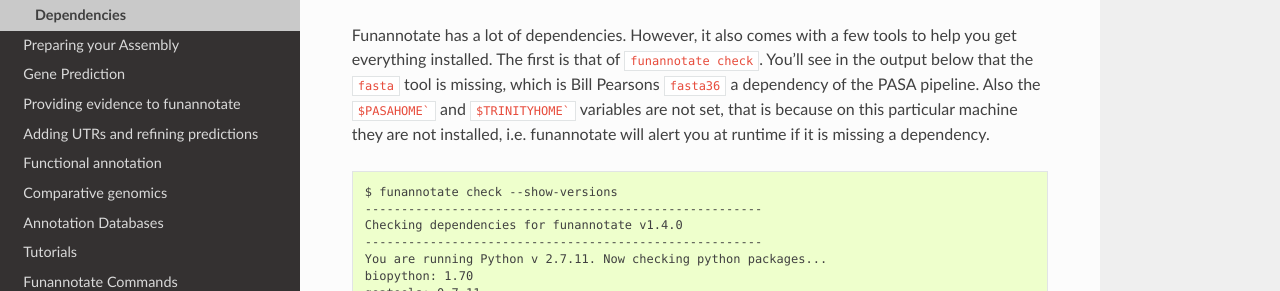
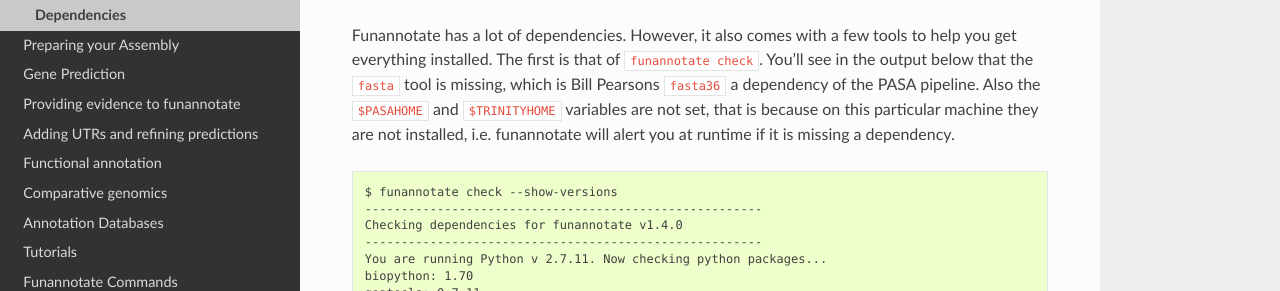
Before and after one commit to nextgenusfs/funannotate, a Sphinx documentation site: the page built from docs/dependencies.rst, in a window 1280 px wide and 900 px high. Shown: the part 136-427 px from the top of the window. Built offline with Sphinx 7.4.7 and the Read the Docs theme 3.1.0, drawn with Linux system fonts in a browser that asks for light colours.

Commit message:
Remove extra backticks

```diff
--- a/docs/dependencies.rst
+++ b/docs/dependencies.rst
@@ -3,7 +3,7 @@
 
 Dependencies
 ^^^^^^^^^^^^^^^^^^^^^^^^^^^^^^^^^^^^^^^^^
-Funannotate has a lot of dependencies.  However, it also comes with a few tools to help you get everything installed.  The first is that of :code:`funannotate check`.  You'll see in the output below that the :code:`fasta` tool is missing, which is Bill Pearsons :code:`fasta36` a dependency of the PASA pipeline.  Also the :code:`$PASAHOME`` and :code:`$TRINITYHOME`` variables are not set, that is because on this particular machine they are not installed, i.e. funannotate will alert you at runtime if it is missing a dependency.
+Funannotate has a lot of dependencies.  However, it also comes with a few tools to help you get everything installed.  The first is that of :code:`funannotate check`.  You'll see in the output below that the :code:`fasta` tool is missing, which is Bill Pearsons :code:`fasta36` a dependency of the PASA pipeline.  Also the :code:`$PASAHOME` and :code:`$TRINITYHOME` variables are not set, that is because on this particular machine they are not installed, i.e. funannotate will alert you at runtime if it is missing a dependency.
 
 .. code-block:: none
 
```
